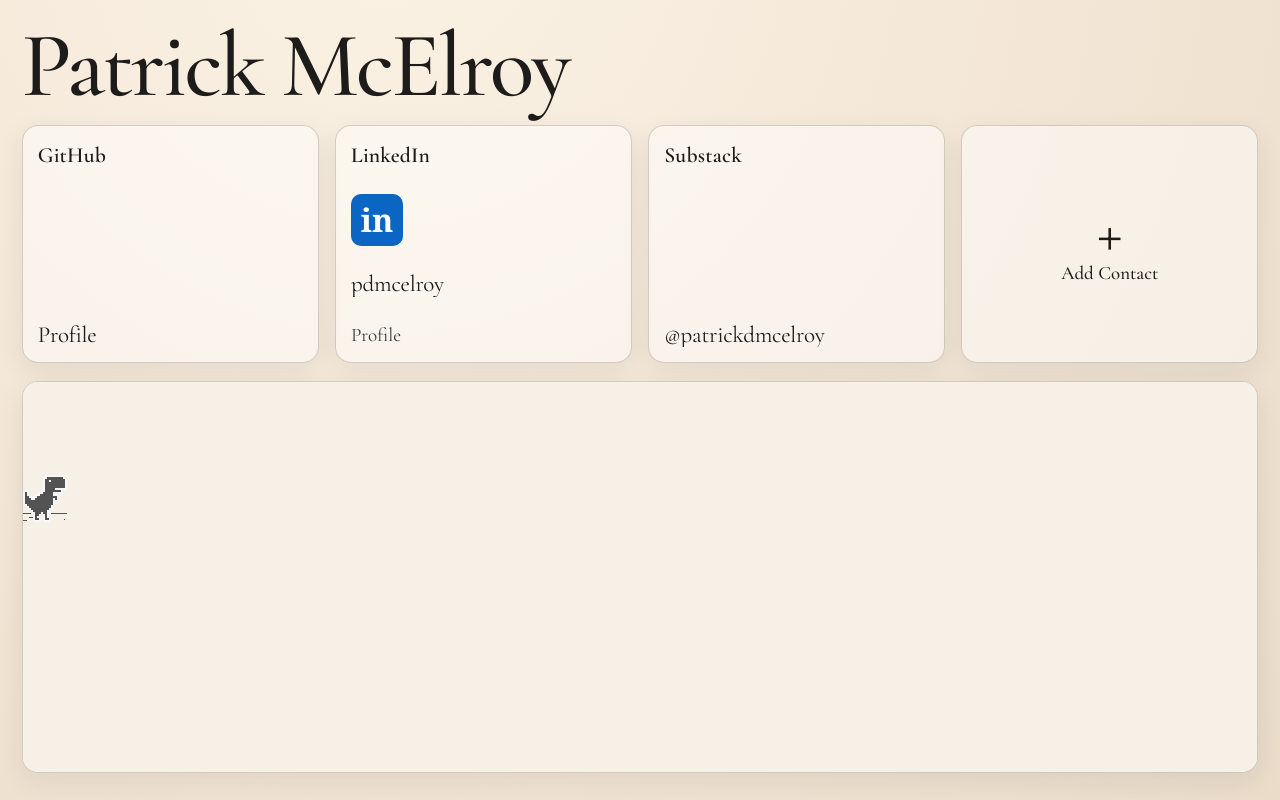
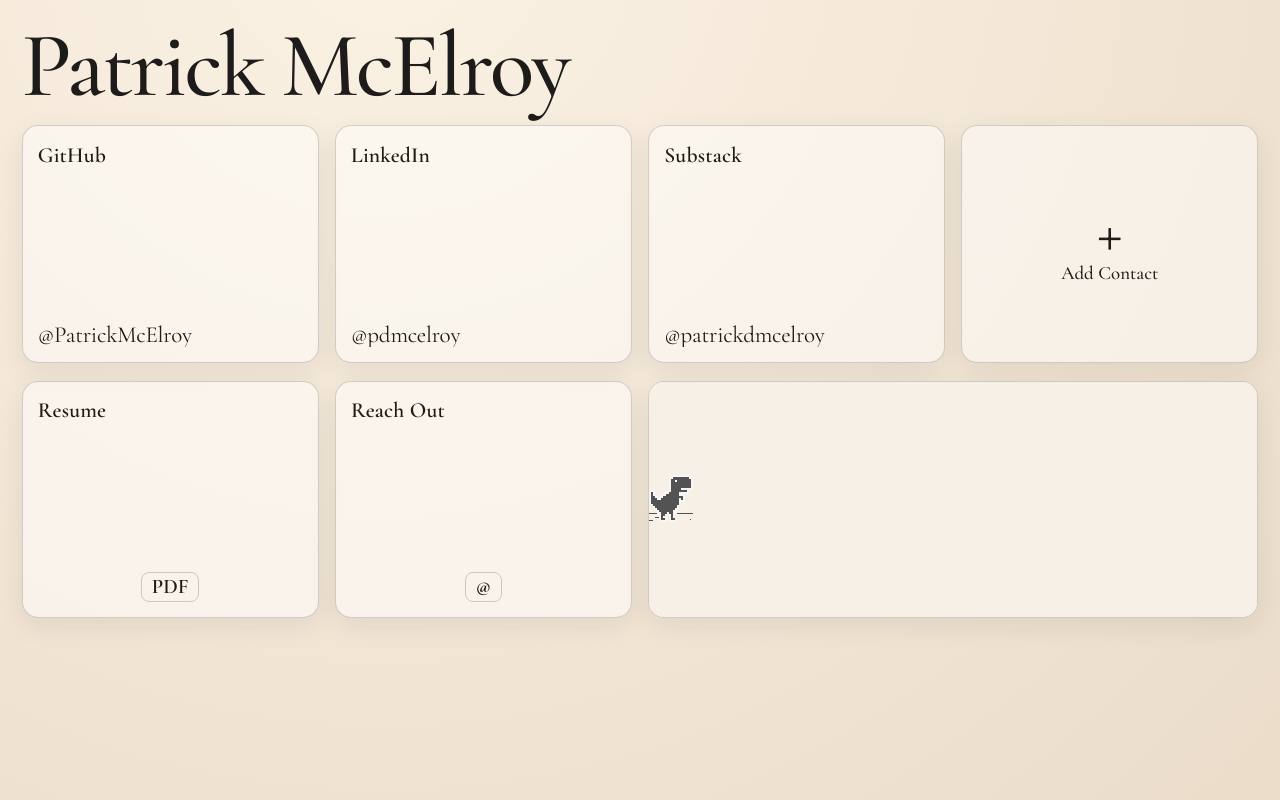
Before and after one commit to PatrickMcElroy/personal-site, a React (Vite) app: page / in a window 1280 px wide. Built offline with nearby package versions, Linux system fonts and the light colour scheme; no server answers.

Commit message:
Update personal site layout, cards, and embedded T-Rex runner

```diff
--- a/index.html
+++ b/index.html
@@ -3,6 +3,7 @@
   <head>
     <meta charset="UTF-8" />
     <meta name="viewport" content="width=device-width, initial-scale=1.0" />
+    <link rel="icon" type="image/svg+xml" href="/favicon.svg" />
     <title>Patrick McElroy</title>
   </head>
   <body>
--- a/src/App.jsx
+++ b/src/App.jsx
@@ -3,82 +3,15 @@
 const GITHUB_URL = "https://github.com/PatrickMcElroy";
 const LINKEDIN_URL = "https://www.linkedin.com/in/pdmcelroy/";
 const SUBSTACK_URL = "https://substack.com/@patrickdmcelroy";
-const SUBSTACK_HANDLE = "patrickdmcelroy";
 const CONTACT_CARD_URL = "/patrick-mcelroy.vcf";
-
-function useGitHubCardData() {
-  const [state, setState] = useState({ loading: true, data: null });
-
-  useEffect(() => {
-    let cancelled = false;
-
-    fetch("https://api.github.com/users/PatrickMcElroy")
-      .then((response) => {
-        if (!response.ok) throw new Error("GitHub API unavailable");
-        return response.json();
-      })
-      .then((data) => {
-        if (!cancelled) setState({ loading: false, data });
-      })
-      .catch(() => {
-        if (!cancelled) setState({ loading: false, data: null });
-      });
-
-    return () => {
-      cancelled = true;
-    };
-  }, []);
-
-  return state;
-}
-
-function useSubstackCardData() {
-  const [state, setState] = useState({ loading: true, post: null });
-
-  useEffect(() => {
-    let cancelled = false;
-
-    fetch(`https://${SUBSTACK_HANDLE}.substack.com/api/v1/posts?limit=1`)
-      .then((response) => {
-        if (!response.ok) throw new Error("Substack API unavailable");
-        return response.json();
-      })
-      .then((posts) => {
-        if (!cancelled) {
-          const latest = Array.isArray(posts) && posts.length > 0 ? posts[0] : null;
-          setState({ loading: false, post: latest });
-        }
-      })
-      .catch(() => {
-        if (!cancelled) setState({ loading: false, post: null });
-      });
-
-    return () => {
-      cancelled = true;
-    };
-  }, []);
-
-  return state;
-}
+const EMAIL_TO = "pat@patrickmcelroy.me";
+const RESUME_URL = "/resume/patrick-mcelroy-resume.pdf";
 
 function GitHubCard() {
-  const { loading, data } = useGitHubCardData();
-
   return (
     <a className="social-card github" href={GITHUB_URL} target="_blank" rel="noreferrer">
       <div className="card-brand">GitHub</div>
-      {loading && <div className="card-loading" />}
-      {!loading && data && (
-        <>
-          <img className="avatar" src={data.avatar_url} alt={data.login} />
-          <div className="card-title">{data.name || data.login}</div>
-          <div className="card-meta">
-            <span>{data.public_repos} repos</span>
-            <span>{data.followers} followers</span>
-          </div>
-        </>
-      )}
-      {!loading && !data && <div className="card-title">Profile</div>}
+      <div className="card-title">@PatrickMcElroy</div>
     </a>
   );
 }
@@ -87,36 +20,16 @@
   return (
     <a className="social-card linkedin" href={LINKEDIN_URL} target="_blank" rel="noreferrer">
       <div className="card-brand">LinkedIn</div>
-      <div className="linked-in-mark">in</div>
-      <div className="card-title">pdmcelroy</div>
-      <div className="card-meta">
-        <span>Profile</span>
-      </div>
+      <div className="card-title">@pdmcelroy</div>
     </a>
   );
 }
 
 function SubstackCard() {
-  const { loading, post } = useSubstackCardData();
-  const dateLabel =
-    post?.post_date && !Number.isNaN(new Date(post.post_date).getTime())
-      ? new Date(post.post_date).toLocaleDateString()
-      : null;
-
   return (
     <a className="social-card substack" href={SUBSTACK_URL} target="_blank" rel="noreferrer">
       <div className="card-brand">Substack</div>
-      {loading && <div className="card-loading" />}
-      {!loading && post && (
-        <>
-          <div className="card-title">{post.title}</div>
-          <div className="card-meta">
-            {dateLabel && <span>{dateLabel}</span>}
-            {typeof post.audience === "number" && <span>{post.audience} reads</span>}
-          </div>
-        </>
-      )}
-      {!loading && !post && <div className="card-title">@patrickdmcelroy</div>}
+      <div className="card-title">@patrickdmcelroy</div>
     </a>
   );
 }
@@ -137,9 +50,41 @@
   );
 }
 
+function EmailCard({ onActivate }) {
+  return (
+    <button
+      className="bottom-card email-card"
+      type="button"
+      onClick={onActivate}
+      aria-label="Open email composer modal"
+    >
+      <span className="card-brand">Reach Out</span>
+      <span className="email-icon" aria-hidden="true">
+        @
+      </span>
+    </button>
+  );
+}
+
+function ResumeCard({ onActivate }) {
+  return (
+    <button
+      className="bottom-card resume-card"
+      type="button"
+      onClick={onActivate}
+      aria-label="Open resume viewer and download options"
+    >
+      <span className="card-brand">Resume</span>
+      <span className="resume-icon" aria-hidden="true">
+        PDF
+      </span>
+    </button>
+  );
+}
+
 function DinoGameCard() {
   return (
-    <div className="dino-card">
+    <div className="bottom-card dino-card">
       <iframe
         className="dino-iframe"
         title="Chrome T-Rex Runner"
@@ -154,22 +99,35 @@
 
 export default function App() {
   const [isContactModalOpen, setIsContactModalOpen] = useState(false);
+  const [isEmailModalOpen, setIsEmailModalOpen] = useState(false);
+  const [isResumeModalOpen, setIsResumeModalOpen] = useState(false);
+  const [emailName, setEmailName] = useState("");
+  const [emailFrom, setEmailFrom] = useState("");
+  const [emailMessage, setEmailMessage] = useState("");
   const isMobileDevice =
     typeof navigator !== "undefined" &&
     /Android|iPhone|iPad|iPod/i.test(navigator.userAgent);
-  const modalTitleId = "contact-modal-title";
-  const modalNoteId = "contact-modal-note";
+  const contactModalTitleId = "contact-modal-title";
+  const contactModalNoteId = "contact-modal-note";
+  const resumeModalTitleId = "resume-modal-title";
+  const resumeModalNoteId = "resume-modal-note";
+  const emailModalTitleId = "email-modal-title";
+  const emailModalNoteId = "email-modal-note";
 
   useEffect(() => {
-    if (!isContactModalOpen) return;
+    if (!isContactModalOpen && !isResumeModalOpen && !isEmailModalOpen) return;
 
     const onKeyDown = (event) => {
-      if (event.key === "Escape") setIsContactModalOpen(false);
+      if (event.key === "Escape") {
+        setIsContactModalOpen(false);
+        setIsResumeModalOpen(false);
+        setIsEmailModalOpen(false);
+      }
     };
 
     window.addEventListener("keydown", onKeyDown);
     return () => window.removeEventListener("keydown", onKeyDown);
-  }, [isContactModalOpen]);
+  }, [isContactModalOpen, isResumeModalOpen, isEmailModalOpen]);
 
   const onContactActivate = () => {
     if (isMobileDevice) {
@@ -178,6 +136,37 @@
     }
 
     setIsContactModalOpen(true);
+  };
+
+  const onEmailActivate = () => {
+    setIsEmailModalOpen(true);
+  };
+
+  const onResumeActivate = () => {
+    setIsResumeModalOpen(true);
+  };
+
+  const onSendEmail = (event) => {
+    event.preventDefault();
+
+    const trimmedName = emailName.trim();
+    const trimmedFrom = emailFrom.trim();
+    const trimmedMessage = emailMessage.trim();
+
+    const subject = trimmedName ? `Website message from ${trimmedName}` : "Website message";
+    const bodyLines = [];
+
+    if (trimmedName) bodyLines.push(`Name: ${trimmedName}`);
+    if (trimmedFrom) bodyLines.push(`Email: ${trimmedFrom}`);
+    bodyLines.push("");
+    bodyLines.push(trimmedMessage);
+
+    const encodedSubject = encodeURIComponent(subject);
+    const encodedBody = encodeURIComponent(bodyLines.join("\r\n"));
+    const mailtoQuery = `subject=${encodedSubject}&body=${encodedBody}`;
+
+    window.location.href = `mailto:${EMAIL_TO}?${mailtoQuery}`;
+    setIsEmailModalOpen(false);
   };
 
   return (
@@ -190,6 +179,8 @@
         <ContactCard onActivate={onContactActivate} />
       </section>
       <section className="bottom-row">
+        <ResumeCard onActivate={onResumeActivate} />
+        <EmailCard onActivate={onEmailActivate} />
         <DinoGameCard />
       </section>
       {isContactModalOpen && (
@@ -202,12 +193,12 @@
             className="contact-modal"
             role="dialog"
             aria-modal="true"
-            aria-labelledby={modalTitleId}
-            aria-describedby={modalNoteId}
+            aria-labelledby={contactModalTitleId}
+            aria-describedby={contactModalNoteId}
             onClick={(event) => event.stopPropagation()}
           >
-            <h2 id={modalTitleId}>Add Patrick McElroy</h2>
-            <p id={modalNoteId}>
+            <h2 id={contactModalTitleId}>Add Patrick McElroy</h2>
+            <p id={contactModalNoteId}>
               On desktop, import this contact card into Contacts or your address book.
             </p>
             <div className="modal-links">
@@ -232,6 +223,93 @@
           </section>
         </div>
       )}
+      {isResumeModalOpen && (
+        <div
+          className="modal-backdrop"
+          role="presentation"
+          onClick={() => setIsResumeModalOpen(false)}
+        >
+          <section
+            className="contact-modal resume-modal"
+            role="dialog"
+            aria-modal="true"
+            aria-labelledby={resumeModalTitleId}
+            aria-describedby={resumeModalNoteId}
+            onClick={(event) => event.stopPropagation()}
+          >
+            <h2 id={resumeModalTitleId}>Resume</h2>
+            <p id={resumeModalNoteId}>View or download the latest PDF.</p>
+            <div className="resume-viewer-wrap">
+              <iframe className="resume-viewer" title="Patrick McElroy Resume" src={RESUME_URL} />
+            </div>
+            <div className="modal-actions">
+              <a href={RESUME_URL} target="_blank" rel="noreferrer">
+                Open in New Tab
+              </a>
+              <a href={RESUME_URL} download="patrick-mcelroy-resume.pdf">
+                Download PDF
+              </a>
+              <button type="button" onClick={() => setIsResumeModalOpen(false)}>
+                Close
+              </button>
+            </div>
+          </section>
+        </div>
+      )}
+      {isEmailModalOpen && (
+        <div
+          className="modal-backdrop"
+          role="presentation"
+          onClick={() => setIsEmailModalOpen(false)}
+        >
+          <section
+            className="contact-modal email-modal"
+            role="dialog"
+            aria-modal="true"
+            aria-labelledby={emailModalTitleId}
+            aria-describedby={emailModalNoteId}
+            onClick={(event) => event.stopPropagation()}
+          >
+            <h2 id={emailModalTitleId}>Reach Out</h2>
+            <p id={emailModalNoteId}>Write your message and your mail app will open pre-filled.</p>
+            <form className="email-form" onSubmit={onSendEmail}>
+              <label htmlFor="email-name">
+                Name
+                <input
+                  id="email-name"
+                  type="text"
+                  value={emailName}
+                  onChange={(event) => setEmailName(event.target.value)}
+                />
+              </label>
+              <label htmlFor="email-from">
+                Your Email
+                <input
+                  id="email-from"
+                  type="email"
+                  value={emailFrom}
+                  onChange={(event) => setEmailFrom(event.target.value)}
+                />
+              </label>
+              <label htmlFor="email-message">
+                Message
+                <textarea
+                  id="email-message"
+                  required
+                  value={emailMessage}
+                  onChange={(event) => setEmailMessage(event.target.value)}
+                />
+              </label>
+              <div className="modal-actions">
+                <button type="submit">Compose Email</button>
+                <button type="button" onClick={() => setIsEmailModalOpen(false)}>
+                  Cancel
+                </button>
+              </div>
+            </form>
+          </section>
+        </div>
+      )}
     </main>
   );
 }
--- a/src/styles.css
+++ b/src/styles.css
@@ -58,9 +58,11 @@
 
 .bottom-row {
   width: 100%;
-  margin-top: 0;
-  flex: 1;
-  min-height: 170px;
+  display: grid;
+  grid-template-columns: repeat(4, minmax(0, 1fr));
+  align-items: stretch;
+  gap: 1rem;
+  flex: 0 0 auto;
 }
 
 .social-card {
@@ -97,55 +99,12 @@
   letter-spacing: 0.01em;
 }
 
-.avatar {
-  width: 64px;
-  height: 64px;
-  border-radius: 999px;
-  object-fit: cover;
-  border: 1px solid rgba(31, 27, 23, 0.16);
-}
-
-.linked-in-mark {
-  width: 52px;
-  height: 52px;
-  border-radius: 10px;
-  display: grid;
-  place-items: center;
-  font-family: Georgia, "Times New Roman", serif;
-  font-size: 2rem;
-  font-weight: 700;
-  color: #fff;
-  background: #0a66c2;
-}
-
 .card-title {
   font-size: 1.44rem;
   line-height: 1.05;
   letter-spacing: -0.01em;
   overflow: hidden;
   text-wrap: balance;
-}
-
-.card-meta {
-  display: flex;
-  flex-wrap: wrap;
-  gap: 0.45rem 0.65rem;
-  font-size: 1.2rem;
-  opacity: 0.86;
-}
-
-.card-loading {
-  width: 100%;
-  height: 84px;
-  border-radius: 10px;
-  background: linear-gradient(
-    90deg,
-    rgba(31, 27, 23, 0.08),
-    rgba(31, 27, 23, 0.16),
-    rgba(31, 27, 23, 0.08)
-  );
-  background-size: 230% 100%;
-  animation: shimmer 1.3s linear infinite;
 }
 
 .contact-add {
@@ -231,15 +190,137 @@
   cursor: pointer;
 }
 
-.dino-card {
+.bottom-card {
   width: 100%;
-  height: 100%;
-  min-height: 170px;
+  aspect-ratio: 5 / 4;
+  min-height: 0;
   border-radius: 16px;
   border: 1px solid rgba(31, 27, 23, 0.18);
   background: rgba(255, 255, 255, 0.52);
   box-shadow: 0 8px 28px rgba(31, 27, 23, 0.08);
   overflow: hidden;
+}
+
+.resume-card {
+  cursor: pointer;
+  padding: 0.95rem;
+  display: flex;
+  flex-direction: column;
+  justify-content: space-between;
+  font: inherit;
+  color: #1f1b17;
+  transition: transform 160ms ease, box-shadow 160ms ease, background-color 160ms ease;
+  text-align: left;
+}
+
+.resume-card:hover {
+  transform: translateY(-4px);
+  box-shadow: 0 14px 30px rgba(31, 27, 23, 0.12);
+  background: rgba(255, 255, 255, 0.72);
+}
+
+.resume-card:focus-visible {
+  outline: 2px solid rgba(31, 27, 23, 0.42);
+  outline-offset: 3px;
+}
+
+.resume-icon {
+  align-self: center;
+  border: 1px solid rgba(31, 27, 23, 0.2);
+  border-radius: 8px;
+  padding: 0.28rem 0.62rem 0.2rem;
+  font-size: 1.3rem;
+  font-weight: 600;
+  line-height: 1;
+}
+
+.email-card {
+  cursor: pointer;
+  padding: 0.95rem;
+  display: flex;
+  flex-direction: column;
+  justify-content: space-between;
+  font: inherit;
+  color: #1f1b17;
+  transition: transform 160ms ease, box-shadow 160ms ease, background-color 160ms ease;
+  text-align: left;
+}
+
+.email-card:hover {
+  transform: translateY(-4px);
+  box-shadow: 0 14px 30px rgba(31, 27, 23, 0.12);
+  background: rgba(255, 255, 255, 0.72);
+}
+
+.email-card:focus-visible {
+  outline: 2px solid rgba(31, 27, 23, 0.42);
+  outline-offset: 3px;
+}
+
+.email-icon {
+  align-self: center;
+  border: 1px solid rgba(31, 27, 23, 0.2);
+  border-radius: 8px;
+  padding: 0.28rem 0.62rem 0.2rem;
+  font-size: 1.3rem;
+  font-weight: 600;
+  line-height: 1;
+}
+
+.dino-card {
+  grid-column: span 2;
+  aspect-ratio: auto;
+  height: 100%;
+}
+
+.resume-modal {
+  width: min(980px, 100%);
+}
+
+.resume-viewer-wrap {
+  height: min(62vh, 700px);
+  border-radius: 10px;
+  border: 1px solid rgba(31, 27, 23, 0.2);
+  background: rgba(255, 255, 255, 0.7);
+  overflow: hidden;
+}
+
+.resume-viewer {
+  width: 100%;
+  height: 100%;
+  border: 0;
+  display: block;
+}
+
+.email-modal {
+  width: min(680px, 100%);
+}
+
+.email-form {
+  display: grid;
+  gap: 0.75rem;
+}
+
+.email-form label {
+  display: grid;
+  gap: 0.25rem;
+  font-size: 1.08rem;
+}
+
+.email-form input,
+.email-form textarea {
+  width: 100%;
+  border-radius: 10px;
+  border: 1px solid rgba(31, 27, 23, 0.2);
+  background: rgba(255, 255, 255, 0.86);
+  color: #1f1b17;
+  font: inherit;
+  padding: 0.45rem 0.6rem;
+}
+
+.email-form textarea {
+  min-height: 150px;
+  resize: vertical;
 }
 
 .dino-iframe {
@@ -248,15 +329,6 @@
   display: block;
   border: 0;
   background: #f6f0e7;
-}
-
-@keyframes shimmer {
-  from {
-    background-position: 100% 0;
-  }
-  to {
-    background-position: -100% 0;
-  }
 }
 
 @media (max-width: 980px) {
@@ -276,7 +348,8 @@
   }
 
   .bottom-row {
-    min-height: 132px;
+    grid-template-columns: repeat(2, minmax(0, 1fr));
+    gap: 0.65rem;
   }
 
   .social-card,
@@ -295,10 +368,6 @@
     font-size: 1.22rem;
   }
 
-  .card-meta {
-    font-size: 0.98rem;
-  }
-
   .contact-label {
     font-size: 1rem;
   }
@@ -311,10 +380,27 @@
     font-size: 1rem;
   }
 
-  .dino-card {
+  .bottom-card {
     width: 100%;
-    height: 100%;
-    min-height: 132px;
+    aspect-ratio: 11 / 10;
     border-radius: 12px;
   }
+
+  .dino-card {
+    grid-column: span 2;
+    aspect-ratio: auto;
+    min-height: 132px;
+  }
+
+  .resume-modal {
+    width: min(100%, 96vw);
+  }
+
+  .resume-viewer-wrap {
+    height: min(58vh, 520px);
+  }
+
+  .email-modal {
+    width: min(100%, 96vw);
+  }
 }
```
Also changed, not shown: public/favicon.svg (added), 1 other file (tests, documents, lock files or other folders).
